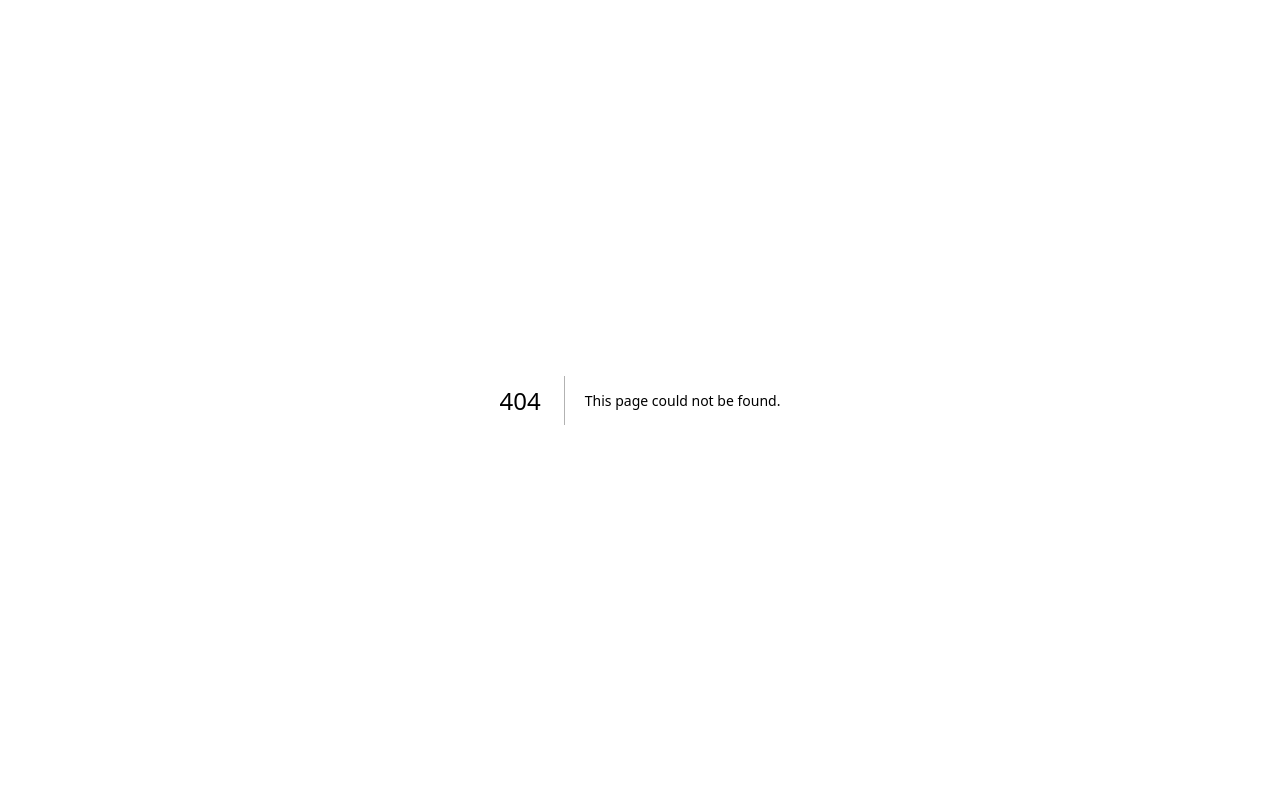
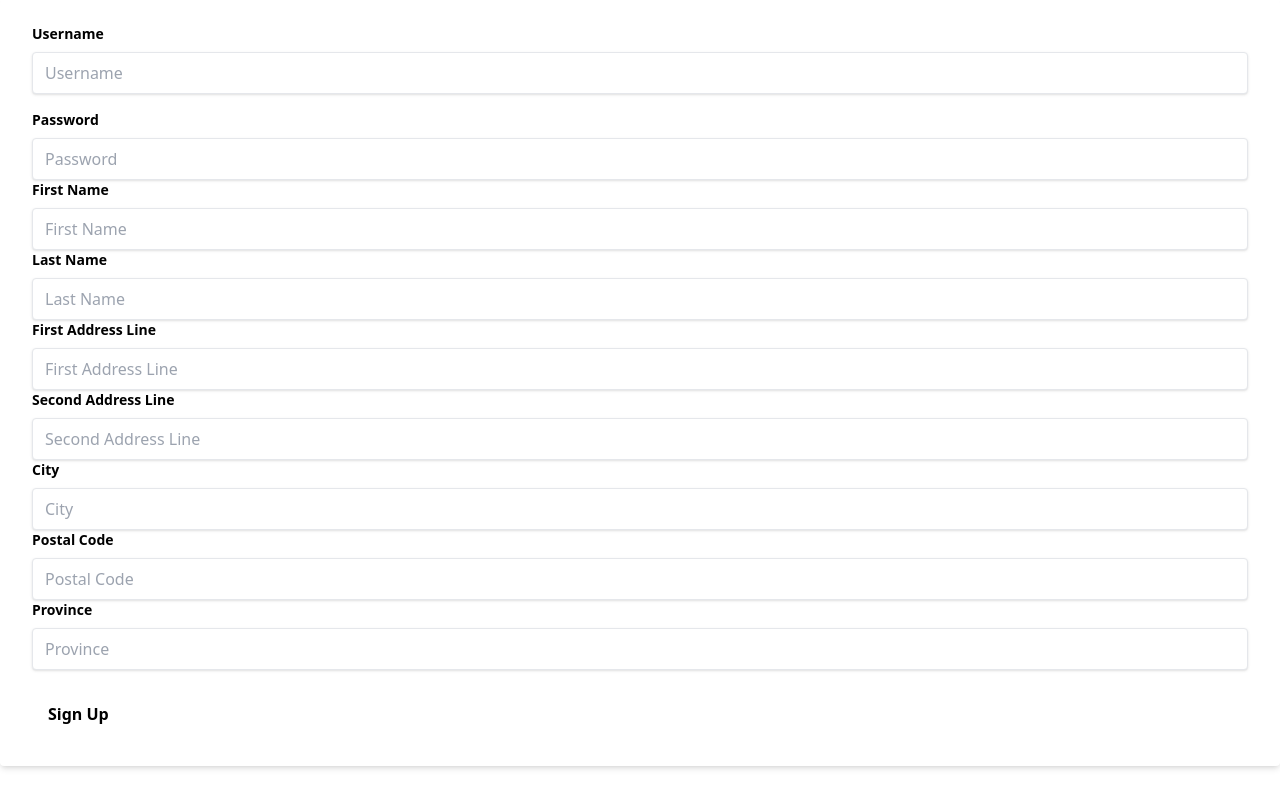
Before and after one commit to TrenCove/frontend-site, a Next.js app: page /signup in a window 1280 px wide. Before the commit this address had no page. Built offline with nearby package versions, Linux system fonts and the light colour scheme.

Commit message:
Signp logic

```diff
--- a/pages/login.tsx
+++ b/pages/login.tsx
@@ -68,9 +68,9 @@ export default function Login() {
         </button>
         <a
           className="inline-block align-baseline font-bold text-sm text-blue hover:text-blue-darker"
-          href="#"
+          href="/signup"
         >
-          Forgot Password?
+          Sign Up
         </a>
       </div>
     </div>
--- /dev/null
+++ b/pages/signup.tsx
@@ -0,0 +1,162 @@
+import { useState } from "react";
+import { useRouter } from "next/router";
+
+export default function Signup() {
+  const router = useRouter();
+  const [username, setUsername] = useState("");
+  const [password, setPassword] = useState("");
+  const [firstName, setFirstName] = useState("");
+  const [lastName, setLastName] = useState("");
+  const [firstAddress, setFirstAddress] = useState("");
+  const [secondAddress, setSecondAddress] = useState("");
+  const [city, setCity] = useState("");
+  const [postalCode, setPostalCode] = useState("");
+  const [province, setProvince] = useState("");
+  const [loginError, setLoginError] = useState(false);
+
+  async function signUp() {
+    console.log("Attempting signup as " + username);
+    const signupJSON = {
+      username: username,
+      password: password,
+      name: {
+        firstName: firstName,
+        lastName: lastName,
+      },
+      address: {
+        firstAddressLine: firstAddress,
+        secondAddressLine: secondAddress,
+        city: city,
+        postalCode: postalCode,
+        province: province,
+      },
+    };
+    const response = await fetch("http://localhost:3001/signup", {
+      method: "POST",
+      headers: {
+        "Content-Type": "application/json",
+      },
+      body: JSON.stringify(signupJSON),
+    });
+    if (response.status == 200) {
+      const token = await response.json();
+      console.log(token);
+      localStorage.setItem("token", token);
+      localStorage.setItem("username", username);
+      router.push("/");
+    } else {
+      setLoginError(true);
+    }
+  }
+
+  return (
+    <div className="bg-white shadow-md rounded px-8 pt-6 pb-8 mb-4 flex flex-col">
+      <div className="mb-4">
+        <label className="block text-grey-darker text-sm font-bold mb-2">
+          Username
+        </label>
+        <input
+          className="shadow appearance-none border rounded w-full py-2 px-3 text-grey-darker"
+          id="username"
+          type="text"
+          placeholder="Username"
+          onChange={(e) => setUsername(e.target.value)}
+        ></input>
+      </div>
+      <div className="mb-6">
+        <label className="block text-grey-darker text-sm font-bold mb-2">
+          Password
+        </label>
+        <input
+          className="shadow appearance-none border rounded w-full py-2 px-3 text-grey-darker"
+          id="password"
+          type="password"
+          placeholder="Password"
+          onChange={(e) => setPassword(e.target.value)}
+        ></input>
+        <label className="block text-grey-darker text-sm font-bold mb-2">
+          First Name
+        </label>
+        <input
+          className="shadow appearance-none border rounded w-full py-2 px-3 text-grey-darker"
+          id="firstName"
+          type="text"
+          placeholder="First Name"
+          onChange={(e) => setFirstName(e.target.value)}
+        ></input>
+        <label className="block text-grey-darker text-sm font-bold mb-2">
+          Last Name
+        </label>
+        <input
+          className="shadow appearance-none border rounded w-full py-2 px-3 text-grey-darker"
+          id="lastName"
+          type="text"
+          placeholder="Last Name"
+          onChange={(e) => setLastName(e.target.value)}
+        ></input>
+        <label className="block text-grey-darker text-sm font-bold mb-2">
+          First Address Line
+        </label>
+        <input
+          className="shadow appearance-none border rounded w-full py-2 px-3 text-grey-darker"
+          id="firstAddressLine"
+          type="text"
+          placeholder="First Address Line"
+          onChange={(e) => setFirstAddress(e.target.value)}
+        ></input>
+        <label className="block text-grey-darker text-sm font-bold mb-2">
+          Second Address Line
+        </label>
+        <input
+          className="shadow appearance-none border rounded w-full py-2 px-3 text-grey-darker"
+          id="secondAddressLine"
+          type="text"
+          placeholder="Second Address Line"
+          onChange={(e) => setSecondAddress(e.target.value)}
+        ></input>
+        <label className="block text-grey-darker text-sm font-bold mb-2">
+          City
+        </label>
+        <input
+          className="shadow appearance-none border rounded w-full py-2 px-3 text-grey-darker"
+          id="city"
+          type="text"
+          placeholder="City"
+          onChange={(e) => setCity(e.target.value)}
+        ></input>
+        <label className="block text-grey-darker text-sm font-bold mb-2">
+          Postal Code
+        </label>
+        <input
+          className="shadow appearance-none border rounded w-full py-2 px-3 text-grey-darker"
+          id="postalCode"
+          type="text"
+          placeholder="Postal Code"
+          onChange={(e) => setPostalCode(e.target.value)}
+        ></input>
+        <label className="block text-grey-darker text-sm font-bold mb-2">
+          Province
+        </label>
+        <input
+          className="shadow appearance-none border rounded w-full py-2 px-3 text-grey-darker"
+          id="province"
+          type="text"
+          placeholder="Province"
+          onChange={(e) => setProvince(e.target.value)}
+        ></input>
+        <p className="text-red text-xs italic" hidden={!loginError}>
+          Error, user already exists or please check all fields and try again
+        </p>
+      </div>
+      <div className="flex items-center justify-between">
+        <button
+          className="bg-blue hover:bg-blue-dark font-bold py-2 px-4 rounded"
+          type="button"
+          onClick={signUp}
+        >
+          Sign Up
+        </button>
+      </div>
+    </div>
+  );
+}
```
